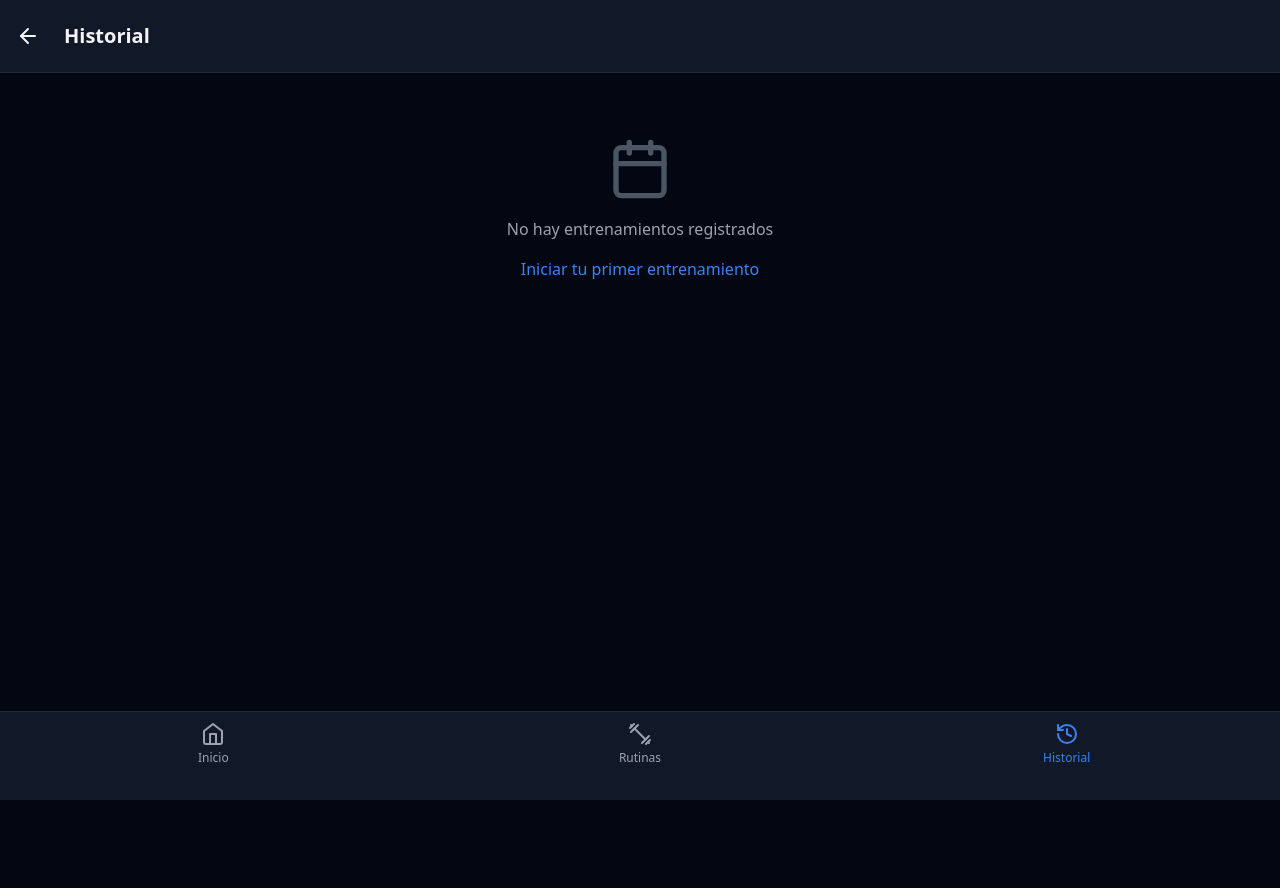
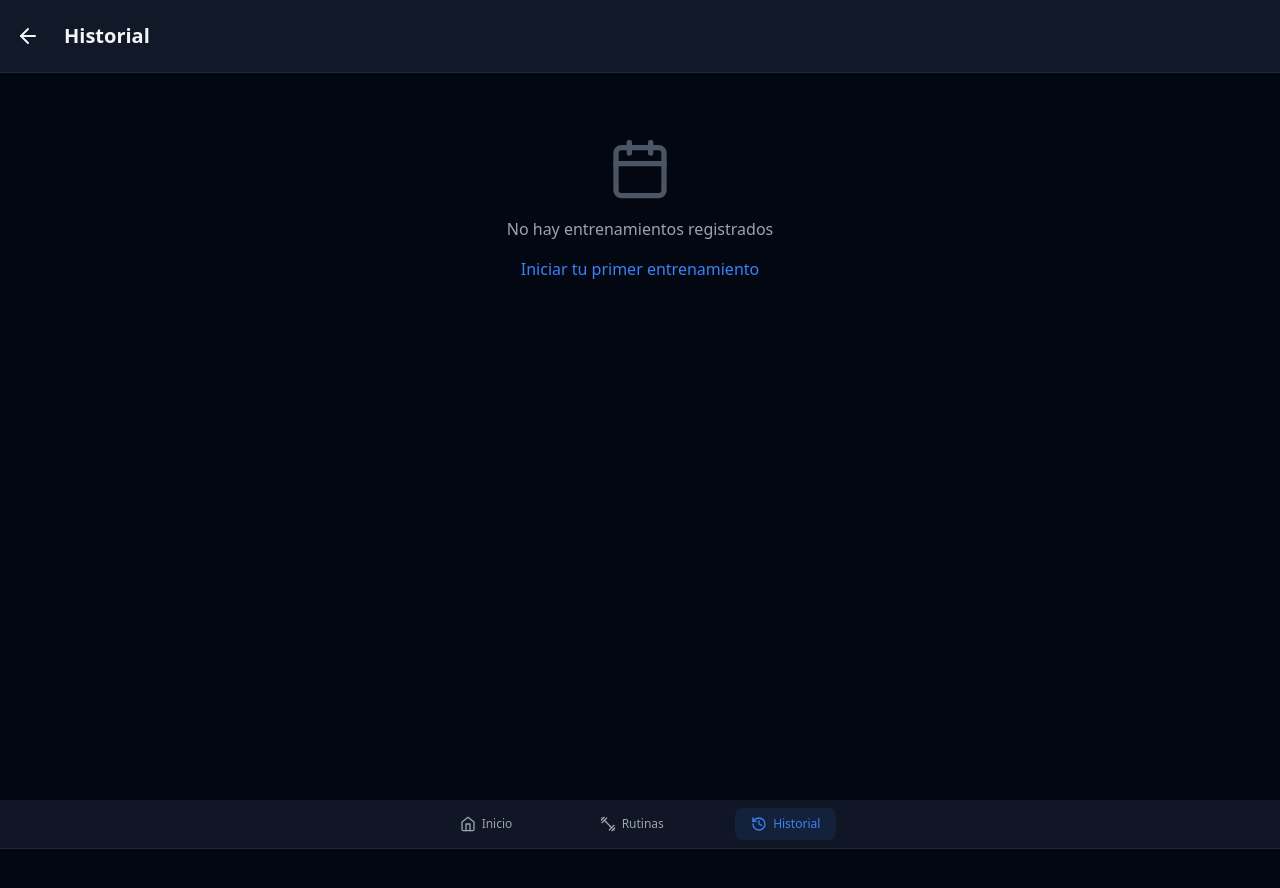
Before and after one commit to MatiasEzRodriguez/training-record, a React (Vite) app: page /training-record/history in a window 1280 px wide. Shown: the top 888 px of the page. Built offline with nearby package versions, Linux system fonts and the light colour scheme.

Commit message:
bottomNav adjust

```diff
--- a/src/components/BottomNav.jsx
+++ b/src/components/BottomNav.jsx
@@ -10,20 +10,20 @@ const navItems = [
 
 export function BottomNav() {
   return (
-    <nav className="fixed bottom-0 left-0 right-0 bg-gray-900 border-t border-gray-800 pb-safe z-50">
-      <div className="flex items-center justify-around h-16">
+    <nav className="sticky top-0 left-0 right-0 bg-gray-900/95 backdrop-blur-sm border-b border-gray-800 z-40">
+      <div className="flex items-center justify-around h-12 max-w-md mx-auto">
         {navItems.map((item) => (
           <NavLink
             key={item.path}
             to={item.path}
             className={({ isActive }) =>
-              `flex flex-col items-center justify-center flex-1 h-full
-              ${isActive ? 'text-blue-500' : 'text-gray-400'}
-              active:scale-95 transition-transform`
+              `flex items-center justify-center gap-1.5 px-4 py-2 rounded-lg
+              ${isActive ? 'text-blue-500 bg-blue-500/10' : 'text-gray-400 hover:text-gray-200'}
+              active:scale-95 transition-all`
             }
           >
-            <item.icon className="w-6 h-6" />
-            <span className="text-xs mt-1">{item.label}</span>
+            <item.icon className="w-4 h-4" />
+            <span className="text-xs font-medium">{item.label}</span>
           </NavLink>
         ))}
       </div>
```
Also changed, not shown: package.json (+13 -9 lines), 6 other files (tests, documents, lock files or other folders).
